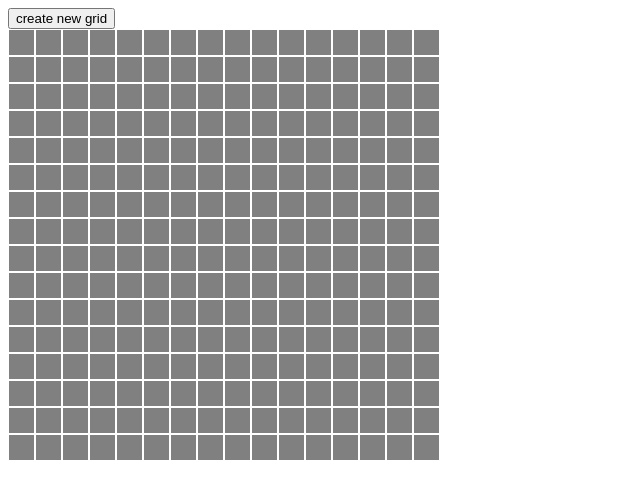
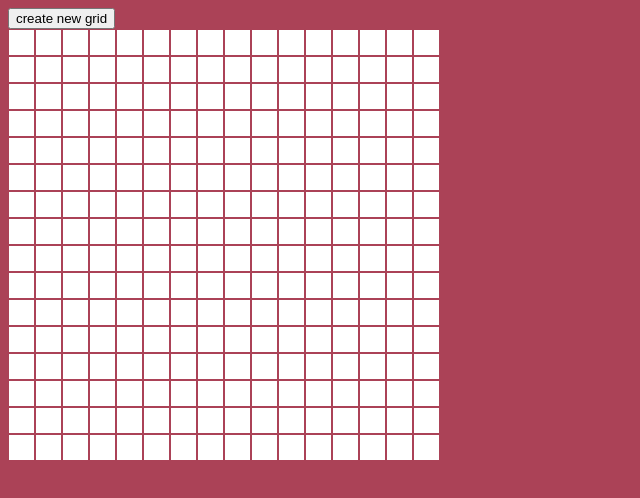
Before and after one commit to sarahhcodes/etch-a-sketch, a plain HTML site: page index.html in a window 1280 px wide. Shown: the whole page, without its empty margins (0-640 px from the left). Drawn offline with Linux system fonts and the light colour scheme.

Commit message:
Added button that adjusts number of blocks
Also moved the following actions to their own functions:
-drawing the grid
-adding the hover effect to the blocks

```diff
--- a/script.js
+++ b/script.js
@@ -1,14 +1,39 @@
+/* TO DO
+- make size of the grid variable (i.e. 16x16)
+- add style to button
+- add gradient effect to hover (CSS variables?)
+*/
+
 const container = document.querySelector('.container');
 const button = document.querySelector('button');
+let numberOfBlocks = 256;
 
-for (let i = 0; i < 256; i++) {
+button.addEventListener('click', () => {
+    numberOfBlocks = prompt("How many blocks?", 256);
+    drawGrid();
+    playEAS();
+});
+
+console.log(numberOfBlocks);
+drawGrid();
+
+function drawGrid() {
+    container.replaceChildren(); // clears grid
+
+        for (let i = 0; i < numberOfBlocks; i++) {
             let block = document.createElement('div');
             block.className = 'block';
            container.appendChild(block);
-}
+        };
+};
 
+// function that adds the hover effect to the blocks
+function playEAS() {
     const blocks = document.querySelectorAll('.block');
 
     blocks.forEach(block => block.addEventListener('mouseover', () => {
         block.classList.add('blockHover');
     }));
+};
+
+playEAS(); // ensures that the page loads with Etch-A-Sketch playable
--- a/style.css
+++ b/style.css
@@ -1,3 +1,6 @@
+body {
+    background-color: rgb(171, 66, 87);
+}
 .container {
     width: 450px;
     display: flex;
@@ -7,7 +10,7 @@
 .block {
     width: 25px;
     height: 25px;
-    background-color: grey;
+    background-color: #fff;
     margin: 1px;
 }
 
```
Lines whose indentation alone changed are shown as unchanged.
